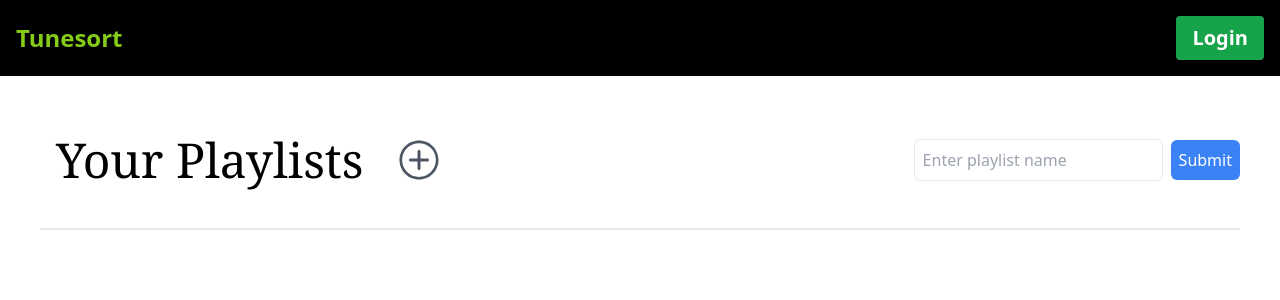
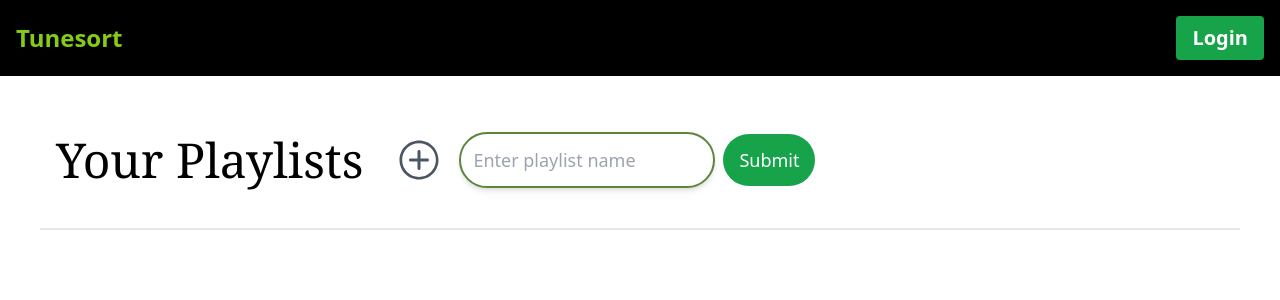
Before and after one commit to shalforb/T3A2-tunesort, a React (Vite) app in the folder T3A2-B-tunesort-client/: page /userhome in a window 1280 px wide. Both pictures are taken after a click on the button 419 px from the left and 160 px from the top of the page. Shown: the top 300 px of the page. Built offline with nearby package versions, Linux system fonts and the light colour scheme.

Commit message:
fixed card height, submit button

```diff
--- a/T3A2-B-tunesort-client/src/pages/UserHome.jsx
+++ b/T3A2-B-tunesort-client/src/pages/UserHome.jsx
@@ -31,7 +31,7 @@ function UserHome() {
     }, [user?._id, getUserPlaylists]);
 
     const handleButtonClick = () => {
-        setIsFormVisible(true);
+        setIsFormVisible(!isFormVisible);
     };
 
     const handleCardClick = (playlistId) => {
@@ -78,7 +78,6 @@ function UserHome() {
                         <Button onClick={handleButtonClick} className="text-4xl md:text-5xl text-gray-600 hover:text-gray-800 ml-4">
                             <IoIosAddCircleOutline />
                         </Button>
-                    </div>
                         {isFormVisible && (
                             <form onSubmit={handleSubmit} className="ml-4 flex items-center">
                                 <input
@@ -86,17 +85,21 @@ function UserHome() {
                                     value={playlistName}
                                     onChange={(e) => setPlaylistName(e.target.value)}
                                     placeholder="Enter playlist name"
-                                className="border p-2 rounded-md"
+                                    className="w-64 p-3 border-2 rounded-full shadow-md focus:outline-none border-[#5e843e] placeholder-gray-400 text-lg"
                                 />
-                            <button type="submit" className="ml-2 p-2 bg-blue-500 text-white rounded-md">
+                                <button
+                                    type="submit"
+                                    className="ml-2 px-4 py-3 bg-green-600 text-white rounded-full hover:bg-green-700 transition duration-300 text-lg"
+                                >
                                     Submit
                                 </button>
                             </form>
                         )}
                     </div>
+                </div>
                 <hr className="border-t-2 border-gray-200 my-4" /> {/* Divider */}
             </div>
-            <div className="flex-grow grid grid-cols-1 sm:grid-cols-2 md:grid-cols-3 gap-6 px-10 pb-8">
+            <div className="flex-grow grid grid-cols-1 sm:grid-cols-2 md:grid-cols-3 gap-4 px-10 pb-8">
                 {playlists.map((playlist) => (
                     <div
                         key={playlist._id}
```
Lines whose indentation alone changed are shown as unchanged.
